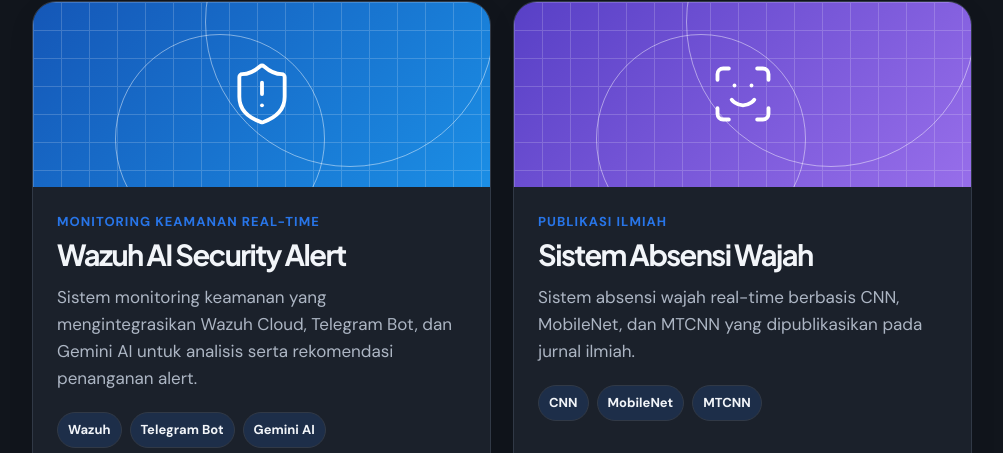
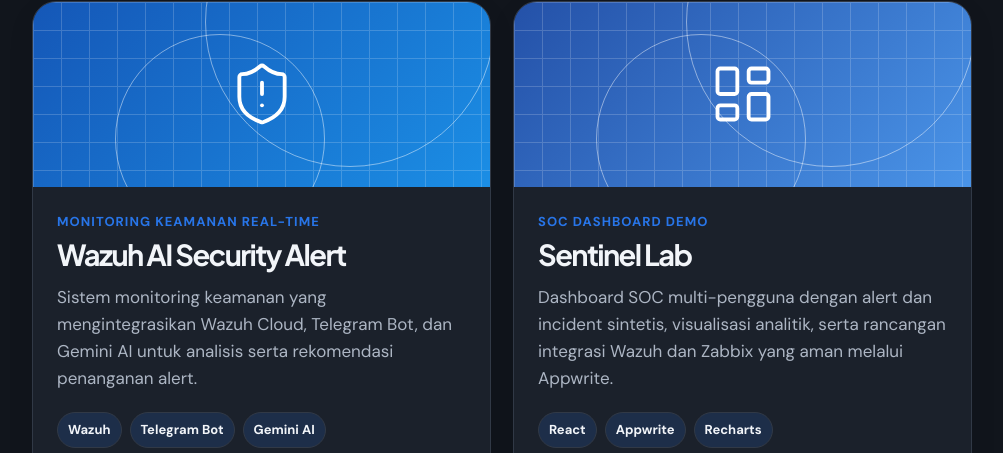
Before and after one commit to amri134/portofoliohajijinamri.github.io, an Astro site: page / in a window 1280 px wide. Shown: the part 2615-3068 px from the top of the page, without its empty margins (138-1141 px from the left). Built offline with nearby package versions, Linux system fonts and the light colour scheme; Astro itself is replaced by a stand-in of ours.

Commit message:
feat: add portfolio projects and links

```diff
--- a/src/components/Projects.astro
+++ b/src/components/Projects.astro
@@ -1,8 +1,9 @@
 ---
-import { ArrowUpRight, BrainCircuit, ChevronDown, Database, Globe2, Mail, ScanFace, ShieldAlert, ShoppingCart, Trash2 } from "@lucide/astro";
+import { ArrowUpRight, BrainCircuit, ChevronDown, Database, Globe2, LayoutDashboard, Mail, ScanFace, ShieldAlert, ShoppingCart, Trash2 } from "@lucide/astro";
 
 const projects = [
   { title: "Wazuh AI Security Alert", label: "Monitoring Keamanan Real-Time", description: "Sistem monitoring keamanan yang mengintegrasikan Wazuh Cloud, Telegram Bot, dan Gemini AI untuk analisis serta rekomendasi penanganan alert.", tags: ["Wazuh", "Telegram Bot", "Gemini AI"], icon: ShieldAlert, tone: "cyan", links: [{ href: "https://youtu.be/xF2S9AAre7M?si=990d6rcGA0KTI6gU", label: "Lihat video demo" }, { href: "https://github.com/amri134/wazuh-on-telegram", label: "Lihat repository" }] },
+  { title: "Sentinel Lab", label: "SOC Dashboard Demo", description: "Dashboard SOC multi-pengguna dengan alert dan incident sintetis, visualisasi analitik, serta rancangan integrasi Wazuh dan Zabbix yang aman melalui Appwrite.", tags: ["React", "Appwrite", "Recharts"], icon: LayoutDashboard, tone: "blue", links: [{ href: "https://soc.hajijinamri.me/", label: "Buka dashboard" }, { href: "https://github.com/amri134/soc-demo-dashboard", label: "Lihat repository" }] },
   { title: "Sistem Absensi Wajah", label: "Publikasi Ilmiah", description: "Sistem absensi wajah real-time berbasis CNN, MobileNet, dan MTCNN yang dipublikasikan pada jurnal ilmiah.", tags: ["CNN", "MobileNet", "MTCNN"], icon: ScanFace, tone: "violet", links: [{ href: "https://ejournal.uniks.ac.id/index.php/JTOS/article/view/4403", label: "Buka publikasi jurnal" }] },
   { title: "ByeTrash", label: "Sistem Klasifikasi Sampah", description: "Capstone Bangkit Academy untuk mengklasifikasikan sampah melalui computer vision dan layanan REST API di Google Cloud.", tags: ["Computer Vision", "Google Cloud", "REST API"], icon: Trash2, tone: "cyan", certificate: "Lihat sertifikat Cloud Computing" },
   { title: "E-Commerce QRIS", label: "Sistem Pemesanan & Pembayaran", description: "Aplikasi pemesanan menu dengan invoice QRIS dinamis, pelacakan pembayaran otomatis.", tags: ["QRIS", "Express.js", "MongoDB"], icon: ShoppingCart, tone: "green", links: [{ href: "https://www.youtube.com/shorts/prSWNtg_D3M", label: "Lihat video demo" }] },
```
